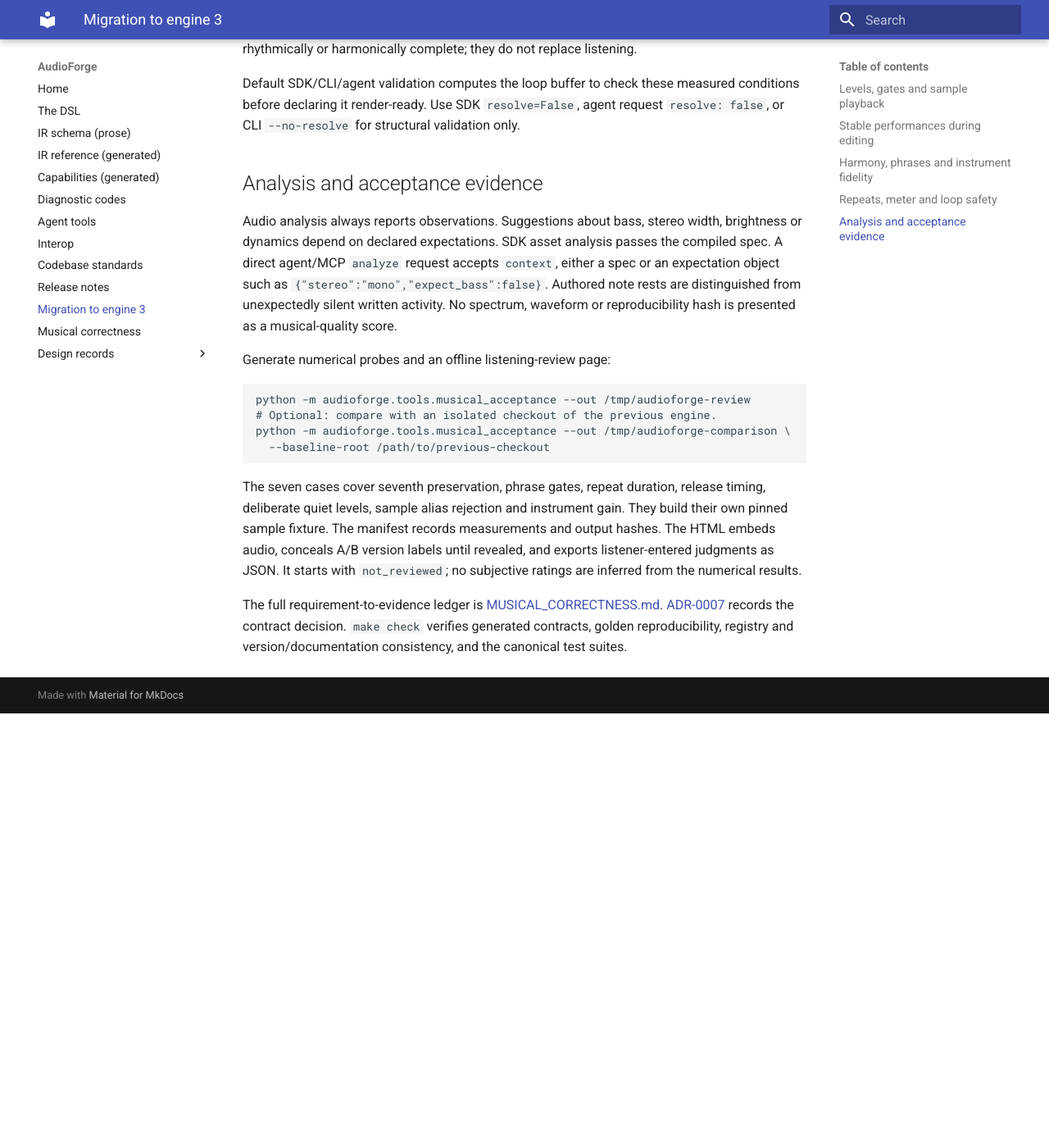
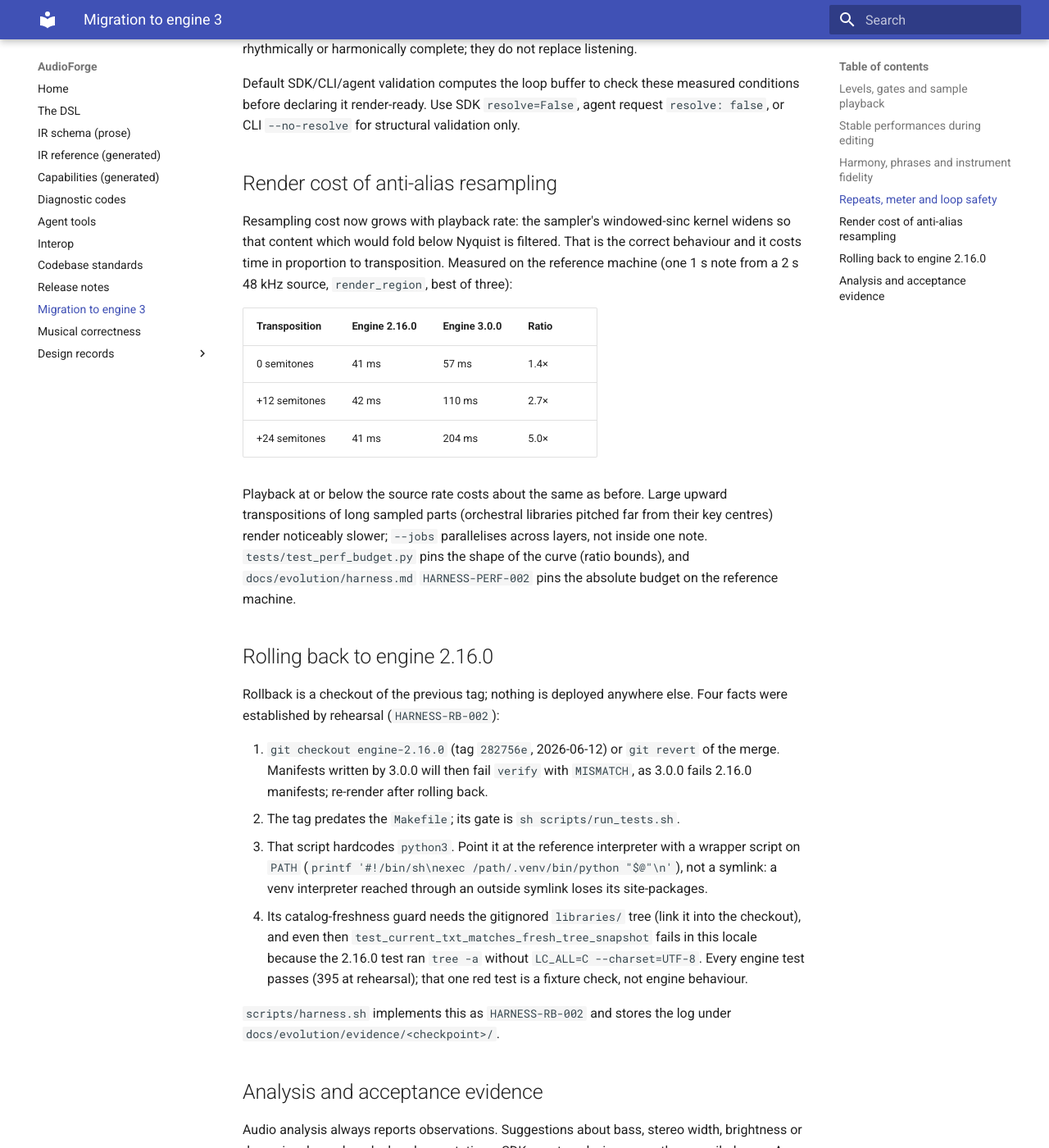
Before and after one commit to pedroanisio/audioforge, an MkDocs documentation site: the page built from docs/MIGRATION_3.md, in a window 1280 px wide and 1400 px high, scrolled down 3060 px. Shown: the whole window at 82% size. Built offline with MkDocs 1.6.1 and Material for MkDocs 9.7.7, drawn with Linux system fonts in a browser that asks for light colours; before the commit the page ends 3930 px from its top, so only the background shows below that.

Commit message:
docs(migration): resampler cost curve and rollback runbook; perf budget test (RM-E-005, RM-A-005)
The anti-alias resampler costs 1.4x / 2.7x / 5.0x the 2.16.0 time at 0 / +12 /
+24 semitones on the reference machine; the migration guide now says so and
tests/test_perf_budget.py pins the ratio bounds. The rollback section records
the four facts the T0 rehearsal established (tag predates the Makefile, runner
hardcodes python3, libraries/ is gitignored, one locale-dependent snapshot test).

Harness: HARNESS-PERF-002, HARNESS-RB-001, HARNESS-RB-002.

Co-Authored-By: Claude Fable 5.1 <noreply@anthropic.com>

```diff
--- a/docs/MIGRATION_3.md
+++ b/docs/MIGRATION_3.md
@@ -142,6 +142,49 @@ complete; they do not replace listening.
 
 Default SDK/CLI/agent validation computes the loop buffer to check these measured conditions before declaring it render-ready. Use SDK `resolve=False`, agent request `resolve: false`, or CLI `--no-resolve` for structural validation only.
 
+## Render cost of anti-alias resampling
+
+Resampling cost now grows with playback rate: the sampler's windowed-sinc kernel
+widens so that content which would fold below Nyquist is filtered. That is the correct
+behaviour and it costs time in proportion to transposition. Measured on the
+reference machine (one 1 s note from a 2 s 48 kHz source, `render_region`, best of
+three):
+
+| Transposition | Engine 2.16.0 | Engine 3.0.0 | Ratio |
+|---|---|---|---|
+| 0 semitones | 41 ms | 57 ms | 1.4× |
+| +12 semitones | 42 ms | 110 ms | 2.7× |
+| +24 semitones | 41 ms | 204 ms | 5.0× |
+
+Playback at or below the source rate costs about the same as before. Large upward
+transpositions of long sampled parts (orchestral libraries pitched far from their
+key centres) render noticeably slower; `--jobs` parallelises across layers, not
+inside one note. `tests/test_perf_budget.py` pins the shape of the curve (ratio
+bounds), and `docs/evolution/harness.md` `HARNESS-PERF-002` pins the absolute
+budget on the reference machine.
+
+## Rolling back to engine 2.16.0
+
+Rollback is a checkout of the previous tag; nothing is deployed anywhere else.
+Four facts were established by rehearsal (`HARNESS-RB-002`):
+
+1. `git checkout engine-2.16.0` (tag `282756e`, 2026-06-12) or `git revert` of the
+   merge. Manifests written by 3.0.0 will then fail `verify` with `MISMATCH`, as
+   3.0.0 fails 2.16.0 manifests; re-render after rolling back.
+2. The tag predates the `Makefile`; its gate is `sh scripts/run_tests.sh`.
+3. That script hardcodes `python3`. Point it at the reference interpreter with a
+   wrapper script on `PATH` (`printf '#!/bin/sh\nexec /path/.venv/bin/python "$@"\n'`),
+   not a symlink: a venv interpreter reached through an outside symlink loses its
+   site-packages.
+4. Its catalog-freshness guard needs the gitignored `libraries/` tree (link it into
+   the checkout), and even then `test_current_txt_matches_fresh_tree_snapshot` fails
+   in this locale because the 2.16.0 test ran `tree -a` without
+   `LC_ALL=C --charset=UTF-8`. Every engine test passes (395 at rehearsal); that one
+   red test is a fixture check, not engine behaviour.
+
+`scripts/harness.sh` implements this as `HARNESS-RB-002` and stores the log under
+`docs/evolution/evidence/<checkpoint>/`.
+
 ## Analysis and acceptance evidence
 
 Audio analysis always reports observations. Suggestions about bass, stereo width,
```
Also changed, not shown: 1 other file.
